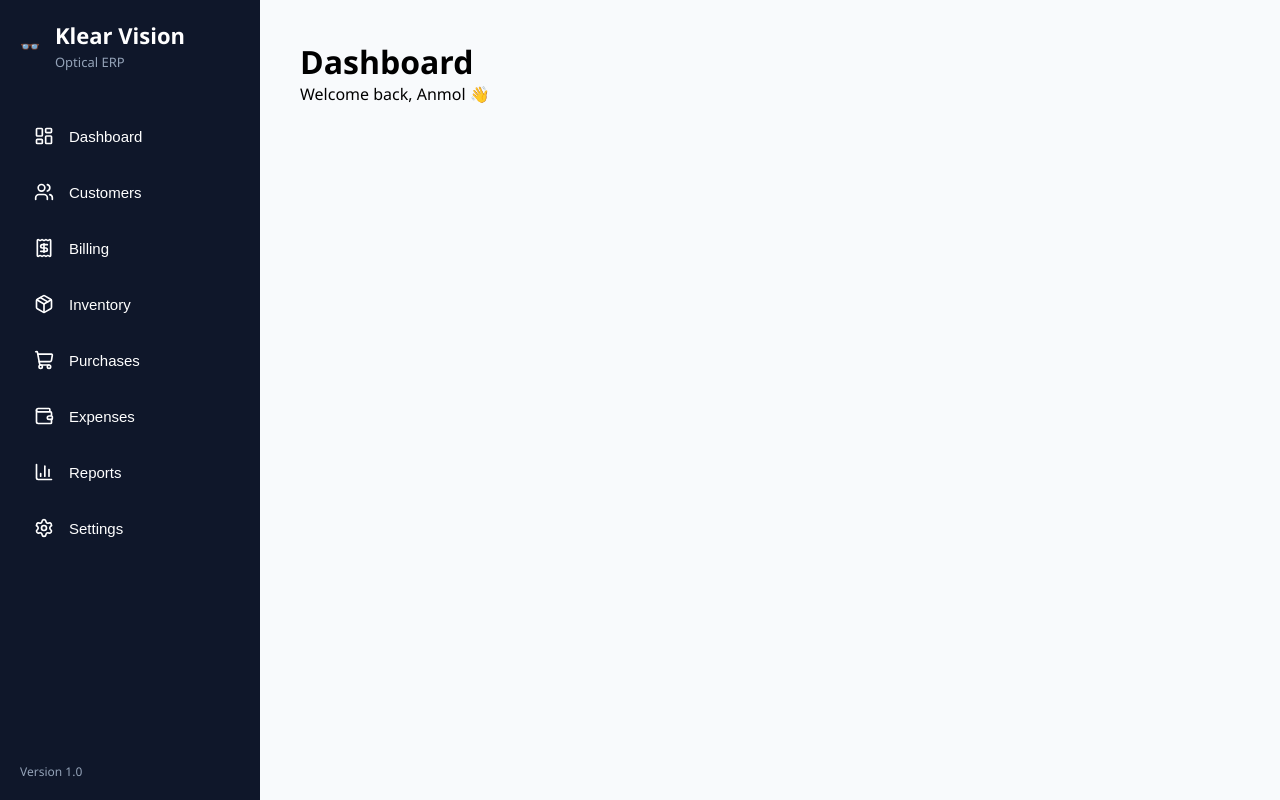
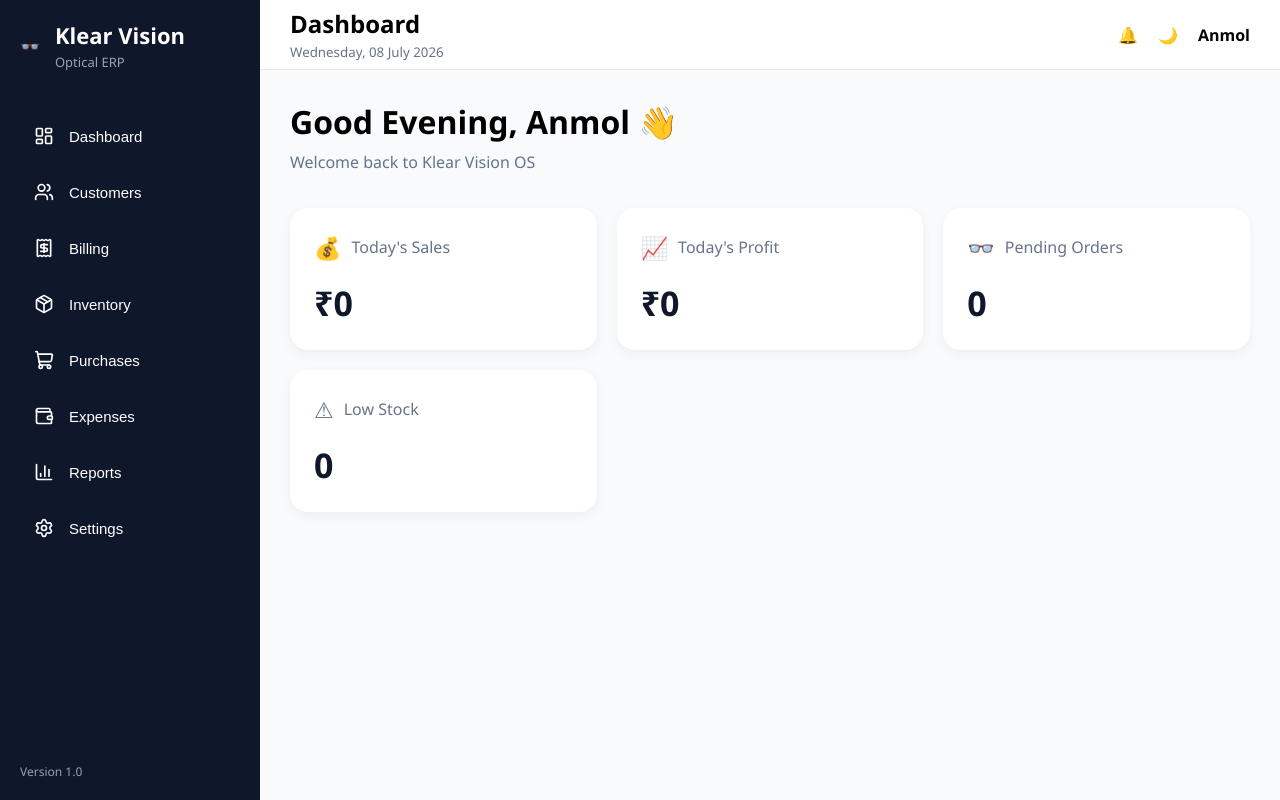
Before and after one commit to klearvision297-cloud/Klearvisionos, a React (Vite) app: page / in a window 1280 px wide. Built offline with nearby package versions, Linux system fonts and the light colour scheme.

Commit message:
feat: sidebar

```diff
--- a/src/App.tsx
+++ b/src/App.tsx
@@ -1,24 +1,10 @@
-import Sidebar from "./components/layout/Sidebar";
+import MainLayout from "./components/layout/MainLayout";
+import Dashboard from "./pages/Dashboard";
 
 export default function App() {
   return (
-    <div
-      style={{
-        display: "flex",
-      }}
-    >
-      <Sidebar />
-
-      <div
-        style={{
-          flex: 1,
-          padding: 40,
-        }}
-      >
-        <h1>Dashboard</h1>
-
-        <p>Welcome back, Anmol 👋</p>
-      </div>
-    </div>
+    <MainLayout>
+      <Dashboard />
+    </MainLayout>
   );
 }
--- /dev/null
+++ b/src/components/Dashboard/StatCard.tsx
@@ -0,0 +1,22 @@
+type StatCardProps = {
+  title: string;
+  value: string;
+  icon: string;
+};
+
+export default function StatCard({
+  title,
+  value,
+  icon,
+}: StatCardProps) {
+  return (
+    <div className="stat-card">
+      <div className="stat-header">
+        <span className="stat-icon">{icon}</span>
+        <span className="stat-title">{title}</span>
+      </div>
+
+      <h2 className="stat-value">{value}</h2>
+    </div>
+  );
+}
--- /dev/null
+++ b/src/components/layout/Header.tsx
@@ -0,0 +1,39 @@
+import dayjs from "dayjs";
+
+export default function Header() {
+  return (
+    <header
+      style={{
+        height: 70,
+        background: "white",
+        display: "flex",
+        justifyContent: "space-between",
+        alignItems: "center",
+        padding: "0 30px",
+        borderBottom: "1px solid #E5E7EB",
+      }}
+    >
+      <div>
+        <h2>Dashboard</h2>
+
+        <small style={{ color: "#64748B" }}>
+          {dayjs().format("dddd, DD MMMM YYYY")}
+        </small>
+      </div>
+
+      <div
+        style={{
+          display: "flex",
+          gap: 20,
+          alignItems: "center",
+        }}
+      >
+        <span>🔔</span>
+
+        <span>🌙</span>
+
+        <strong>Anmol</strong>
+      </div>
+    </header>
+  );
+}
--- a/src/components/layout/Mainlayout.tsx
+++ b/src/components/layout/Mainlayout.tsx
@@ -0,0 +1,42 @@
+import Sidebar from "./Sidebar";
+import Header from "./Header";
+
+type MainLayoutProps = {
+  children: React.ReactNode;
+};
+
+export default function MainLayout({
+  children,
+}: MainLayoutProps) {
+  return (
+    <div
+      style={{
+        display: "flex",
+        height: "100vh",
+        background: "#F8FAFC",
+      }}
+    >
+      <Sidebar />
+
+      <div
+        style={{
+          flex: 1,
+          display: "flex",
+          flexDirection: "column",
+        }}
+      >
+        <Header />
+
+        <main
+          style={{
+            flex: 1,
+            padding: 30,
+            overflow: "auto",
+          }}
+        >
+          {children}
+        </main>
+      </div>
+    </div>
+  );
+}
--- a/src/index.css
+++ b/src/index.css
@@ -108,3 +108,76 @@
 color:#94A3B8;
 
 }
+.stats-grid{
+
+display:grid;
+
+grid-template-columns:repeat(auto-fit,minmax(230px,1fr));
+
+gap:20px;
+
+margin-top:35px;
+
+}
+
+.dashboard-subtitle{
+
+margin-top:8px;
+
+margin-bottom:20px;
+
+color:#64748B;
+
+}
+
+.stat-card{
+
+background:white;
+
+padding:24px;
+
+border-radius:18px;
+
+box-shadow:0 4px 12px rgba(0,0,0,.05);
+
+transition:.25s;
+
+cursor:pointer;
+
+}
+
+.stat-card:hover{
+
+transform:translateY(-4px);
+
+}
+
+.stat-header{
+
+display:flex;
+
+align-items:center;
+
+gap:10px;
+
+color:#64748B;
+
+margin-bottom:18px;
+
+}
+
+.stat-icon{
+
+font-size:22px;
+
+}
+
+.stat-value{
+
+font-size:34px;
+
+font-weight:700;
+
+color:#0F172A;
+
+}
--- /dev/null
+++ b/src/pages/Dashboard.tsx
@@ -0,0 +1,39 @@
+import StatCard from "../components/dashboard/StatCard";
+
+export default function Dashboard() {
+  return (
+    <>
+      <h1>Good Evening, Anmol 👋</h1>
+
+      <p className="dashboard-subtitle">
+        Welcome back to Klear Vision OS
+      </p>
+
+      <div className="stats-grid">
+        <StatCard
+          title="Today's Sales"
+          value="₹0"
+          icon="💰"
+        />
+
+        <StatCard
+          title="Today's Profit"
+          value="₹0"
+          icon="📈"
+        />
+
+        <StatCard
+          title="Pending Orders"
+          value="0"
+          icon="👓"
+        />
+
+        <StatCard
+          title="Low Stock"
+          value="0"
+          icon="⚠"
+        />
+      </div>
+    </>
+  );
+}
```
Also changed, not shown: src/components/Dashboard/QuickAction.tsx (added), src/pages/Dashboaard.tsx (deleted).
